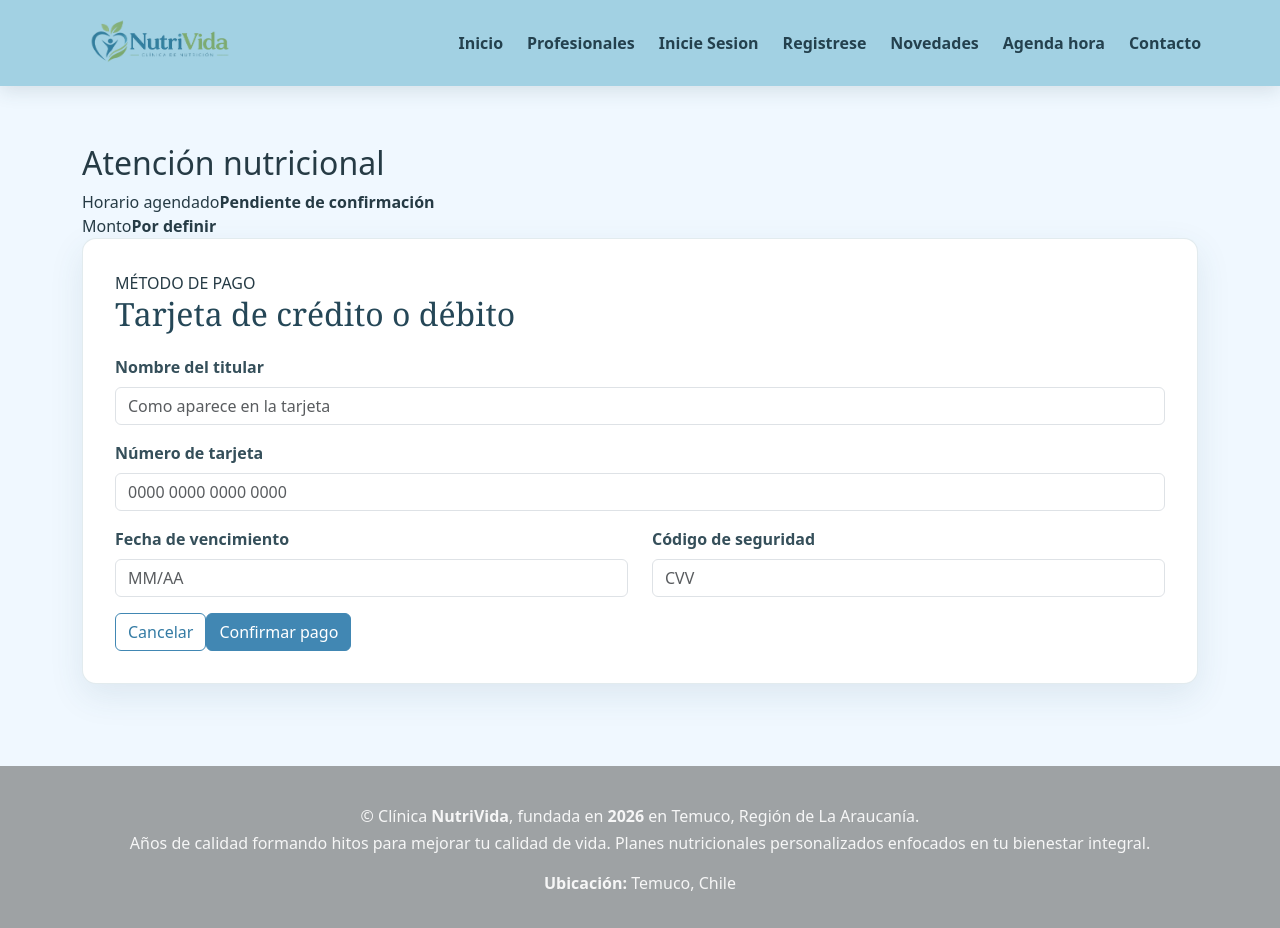
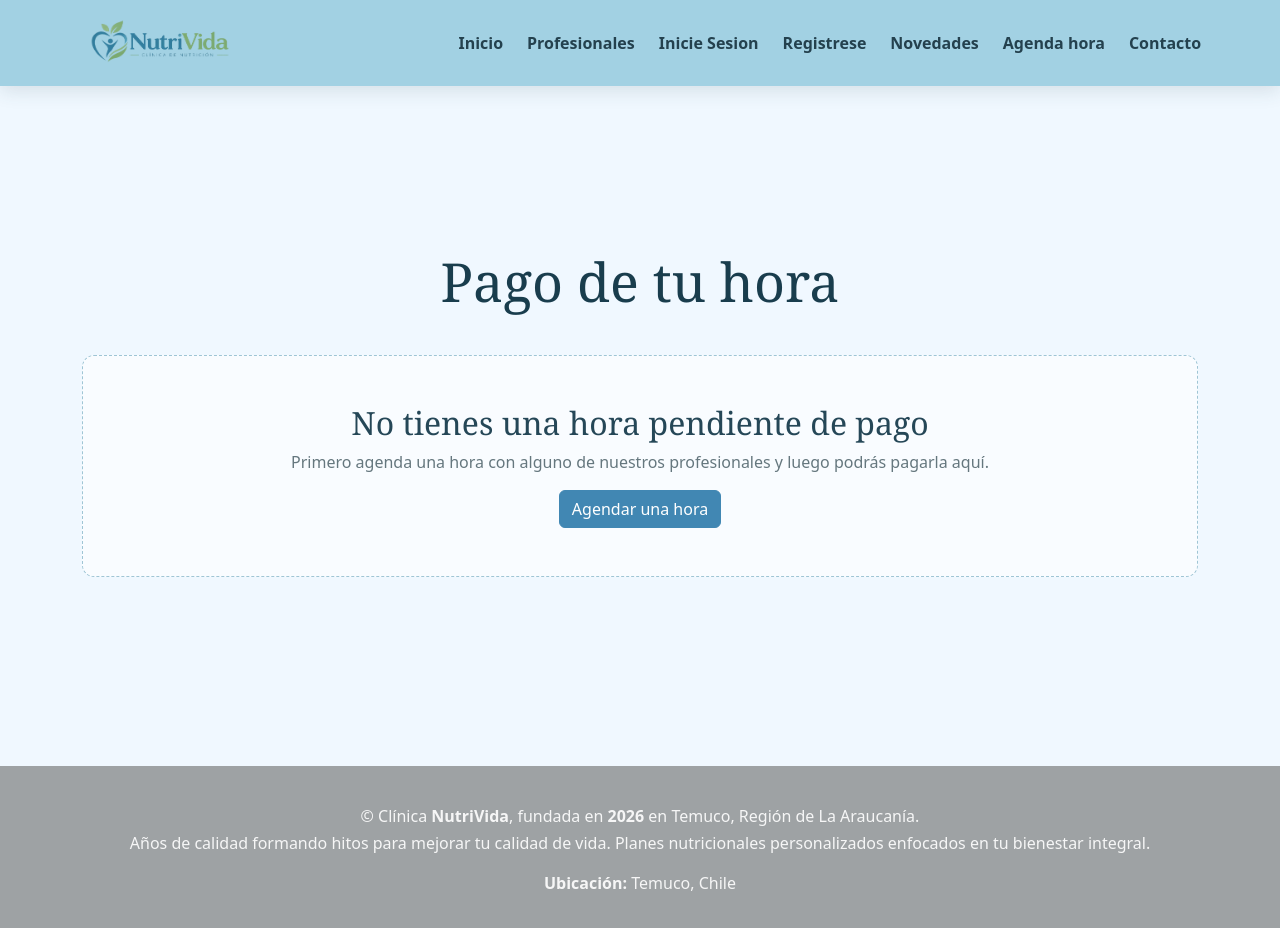
Before and after one commit to jagongora-ai/NutriVidaReact, a React (Vite) app: page /pago in a window 1280 px wide. Built offline with nearby package versions, Linux system fonts and the light colour scheme.

Commit message:
Se actualiza las paginas, añadiendoles nuevas funcionalidades

```diff
--- a/src/pages/Admin.tsx
+++ b/src/pages/Admin.tsx
@@ -25,6 +25,12 @@ function Admin() {
             descripcion: "¡Administre el equipo de clinicaNutrivida!",
             textoBoton: "Gestionar",
             ruta: "/admin/gestion"
+        },
+        {
+            titulo: "Mensajes de contacto",
+            descripcion: "¡Responda las consultas de los pacientes!",
+            textoBoton: "Ver mensajes",
+            ruta: "/admin/mensajes"
         }
     ];
 
--- a/src/pages/PagoSimulado.tsx
+++ b/src/pages/PagoSimulado.tsx
@@ -1,178 +1,98 @@
-import { useState, type FormEvent } from 'react';
-import { useNavigate } from 'react-router-dom';
-import BotonSecundario from '../components/atoms/BotonSecundario';
-import { validarPago, type DatosTarjeta } from '../validaciones/ValidarPago';
+import { useEffect, useRef, useState } from 'react';
+import { Link, useNavigate } from 'react-router-dom';
+import TituloPagina from '../components/molecules/TituloPagina';
+import ResumenCita from '../components/molecules/ResumenCita';
+import AlertDialog from '../components/molecules/AlertDialog';
+import FormularioPago from '../components/organisms/FormularioPago';
+import BoletaElectronica from '../components/organisms/BoletaElectronica';
+import { ObtenerCitaPendiente } from '../validaciones/AgendarCita';
+import PagarCita, { type Boleta } from '../validaciones/PagarCita';
+import CancelarCita from '../validaciones/CancelarCita';
 
-const tarjetaVacia: DatosTarjeta = {
-    titular: '',
-    numero: '',
-    vencimiento: '',
-    cvv: '',
-}
+const DEMORA_PAGO_MS = 1500;
 
 function PagoSimulado() {
     const navegar = useNavigate();
-    const [tarjeta, setTarjeta] = useState(tarjetaVacia);
-    const [horaConfirmada, setHoraConfirmada] = useState(false);
+    const [cita] = useState(ObtenerCitaPendiente);
+    const [procesando, setProcesando] = useState(false);
+    const [boleta, setBoleta] = useState<Boleta | null>(null);
+    const temporizador = useRef<number | undefined>(undefined);
 
-    function enviarPago(evento: FormEvent<HTMLFormElement>) {
-        evento.preventDefault();
-        const errorValidacion = validarPago(tarjeta);
-        if (errorValidacion) {
-            window.alert(errorValidacion);
-            return;
+    useEffect(() => () => window.clearTimeout(temporizador.current), []);
+
+    if (!cita) {
+        return (
+            <div className="container page-space">
+                <TituloPagina titulo="Pago de tu hora" />
+                <div className="empty-state payment-empty">
+                    <h2>No tienes una hora pendiente de pago</h2>
+                    <p>Primero agenda una hora con alguno de nuestros profesionales y luego podrás pagarla aquí.</p>
+                    <Link className="btn btn-primary" to="/Agendar">Agendar una hora</Link>
+                </div>
+            </div>
+        );
+    }
+
+    function pagar(medioPago: string) {
+        if (!cita) return;
+        setProcesando(true);
+        temporizador.current = window.setTimeout(() => {
+            setBoleta(PagarCita(cita, medioPago));
+            setProcesando(false);
+        }, DEMORA_PAGO_MS);
+    }
+
+    function cancelar() {
+        if (CancelarCita()) {
+            navegar('/');
         }
+    }
 
-        setHoraConfirmada(true);
-        setTarjeta(tarjetaVacia);
+    function verMisHoras() {
+        navegar('/mis-horas');
     }
 
     return (
         <div className="container page-space payment-page">
+            <TituloPagina
+                titulo="Confirma y paga tu hora"
+                descripcion="Revisa los datos de tu reserva e ingresa tu tarjeta para confirmarla."
+            />
+
+            <ol className="booking-steps" aria-label="Progreso de la reserva">
+                <li className="done">Agendar</li>
+                <li className={boleta ? 'done' : 'current'}>Pagar</li>
+                <li className={boleta ? 'current' : ''}>Boleta</li>
+            </ol>
+
             <div className="payment-layout">
-                <aside className="appointment-card">
-                    <div className="appointment-card-heading">
-                        <div>
-                            <h2>Atención nutricional</h2>
-                        </div>
-                    </div>
+                <ResumenCita cita={cita} />
+                <FormularioPago
+                    total={cita.precio}
+                    procesando={procesando}
+                    alPagar={pagar}
+                    alCancelar={cancelar}
+                />
+            </div>
 
-                {/*para incorporar fecha y hora agendada*/}
-                    <div className="appointment-info">
-                        <span>Horario agendado</span>
-                        <strong>Pendiente de confirmación</strong>
-                    </div>
-
-                {/*Monto de pago*/}
-                    <div className="appointment-info appointment-amount">
-                        <span>Monto</span>
-                        <strong>Por definir</strong>
-                    </div>
-
-                </aside>
-
-                <form className="form-card payment-form" onSubmit={enviarPago} noValidate>
-                    <div className="payment-form-heading">
-                        <div>
-                            <span className="payment-label">MÉTODO DE PAGO</span>
-                            <h2>Tarjeta de crédito o débito</h2>
-                        </div>
-                    </div>
-                    <div className="mb-3">
-                        <label className="form-label" htmlFor="titular">Nombre del titular</label>
-                        <input
-                            className="form-control"
-                            id="titular"
-                            name="titular"
-                            autoComplete="cc-name"
-                            placeholder="Como aparece en la tarjeta"
-                            value={tarjeta.titular}
-                            onChange={(evento) => {
-                                setHoraConfirmada(false);
-                                setTarjeta({ ...tarjeta, titular: evento.target.value });
-                            }}
-                        />
-                    </div>
-
-                    <div className="mb-3">
-                        <label className="form-label" htmlFor="numero-tarjeta">Número de tarjeta</label>
-                        <input
-                            className="form-control"
-                            id="numero-tarjeta"
-                            name="numero-tarjeta"
-                            type="text"
-                            inputMode="numeric"
-                            autoComplete="cc-number"
-                            placeholder="0000 0000 0000 0000"
-                            maxLength={23}
-                            value={tarjeta.numero}
-                            onChange={(evento) => {
-                                setHoraConfirmada(false);
-                                const digitos = evento.target.value.replace(/\D/g, '').slice(0, 19);
-                                const numero = digitos.replace(/(\d{4})(?=\d)/g, '$1 ');
-                                setTarjeta({ ...tarjeta, numero });
-                            }}
-                        />
-                    </div>
-
-                    <div className="row">
-                        <div className="col-sm-6">
-                            <div className="mb-3">
-                                <label className="form-label" htmlFor="vencimiento">Fecha de vencimiento</label>
-                                <input
-                                    className="form-control"
-                                    id="vencimiento"
-                                    name="vencimiento"
-                                    type="text"
-                                    inputMode="numeric"
-                                    autoComplete="cc-exp"
-                                    placeholder="MM/AA"
-                                    maxLength={5}
-                                    value={tarjeta.vencimiento}
-                                    onChange={(evento) => {
-                                        setHoraConfirmada(false);
-                                        const digitos = evento.target.value.replace(/\D/g, '').slice(0, 4);
-                                        const vencimiento = digitos.length > 2
-                                            ? `${digitos.slice(0, 2)}/${digitos.slice(2)}`
-                                            : digitos;
-                                        setTarjeta({ ...tarjeta, vencimiento });
-                                    }}
-                                />
-                            </div>
-                        </div>
-                        <div className="col-sm-6">
-                            <div className="mb-3">
-                                <label className="form-label" htmlFor="cvv">Código de seguridad</label>
-                                <input
-                                    className="form-control"
-                                    id="cvv"
-                                    name="cvv"
-                                    type="password"
-                                    inputMode="numeric"
-                                    autoComplete="cc-csc"
-                                    placeholder="CVV"
-                                    maxLength={4}
-                                    value={tarjeta.cvv}
-                                    onChange={(evento) => {
-                                        setHoraConfirmada(false);
-                                        setTarjeta({
-                                            ...tarjeta,
-                                            cvv: evento.target.value.replace(/\D/g, '').slice(0, 4),
-                                        });
-                                    }}
-                                />
-                            </div>
-                        </div>
-                    </div>
-
-                    <div className="payment-actions">
-                        <BotonSecundario nombre="Cancelar" onClick={() => navegar('/')} />
-                        <button className="btn btn-primary payment-submit" type="submit">
-                            Confirmar pago
+            <AlertDialog
+                abierto={boleta !== null}
+                titulo="¡Pago aprobado, hora confirmada!"
+                descripcion="Esta es tu boleta electrónica. Puedes volver a verla en Mis horas."
+                alCerrar={verMisHoras}
+                acciones={
+                    <>
+                        <button type="button" className="btn btn-outline-primary" onClick={() => window.print()}>
+                            Imprimir boleta
                         </button>
-                    </div>
-                </form>
-            </div>
-            {horaConfirmada && (
-                <div className="confirmation-overlay" role="presentation">
-                    <section
-                        className="confirmation-modal"
-                        role="dialog"
-                        aria-modal="true"
-                        aria-labelledby="confirmation-title"
-                    >
-                        <h2 id="confirmation-title">¡Hora confirmada!</h2>
-                        <p>Monto: <strong>Por definir</strong></p>
-                        <button
-                            className="btn btn-primary"
-                            type="button"
-                            onClick={() => setHoraConfirmada(false)}
-                        >
-                            Listo
+                        <button type="button" className="btn btn-primary" onClick={verMisHoras}>
+                            Ver mis horas
                         </button>
-                    </section>
-                </div>
-            )}
+                    </>
+                }
+            >
+                {boleta && <BoletaElectronica boleta={boleta} />}
+            </AlertDialog>
         </div>
     );
 }
```
Also changed, not shown: src/pages/Agendar.tsx (+9 -1 lines), src/pages/DetalleProfesional.tsx (+6 -3 lines), src/pages/GestionMedicos.tsx (+4 -3 lines), src/pages/PanelMedico.tsx (+17 -2 lines), src/pages/Profesionales.tsx (+11 -38 lines).
